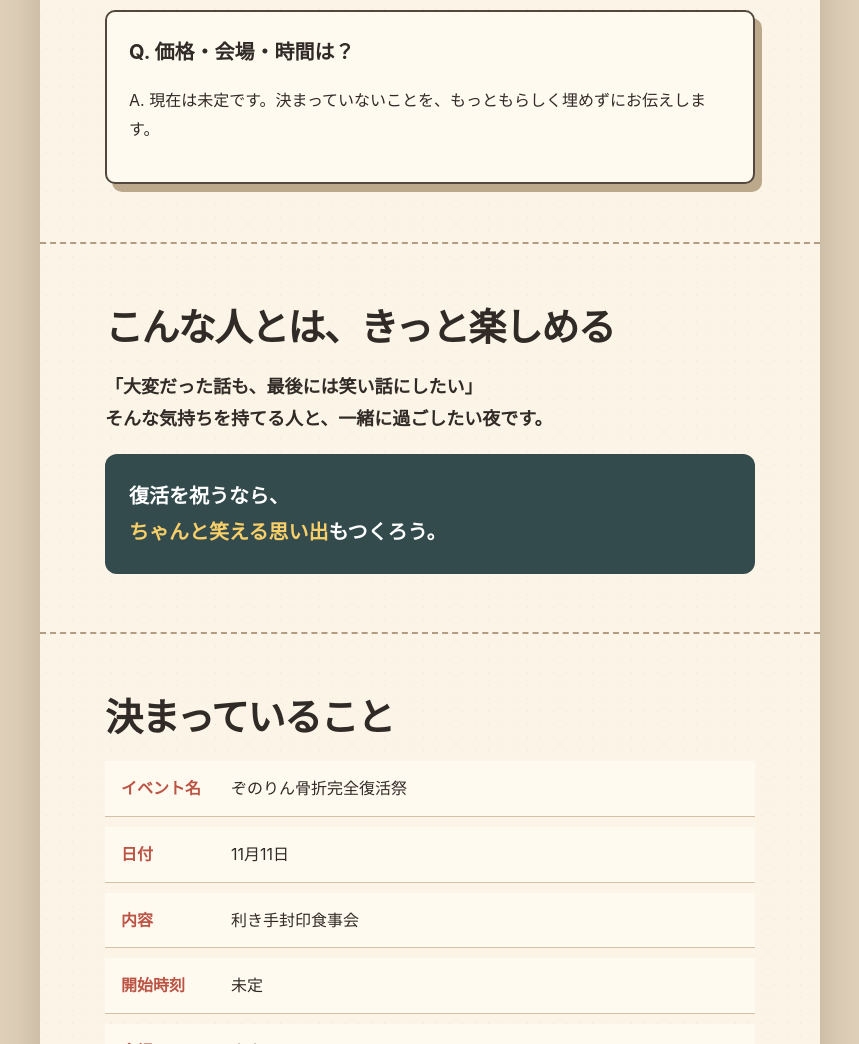
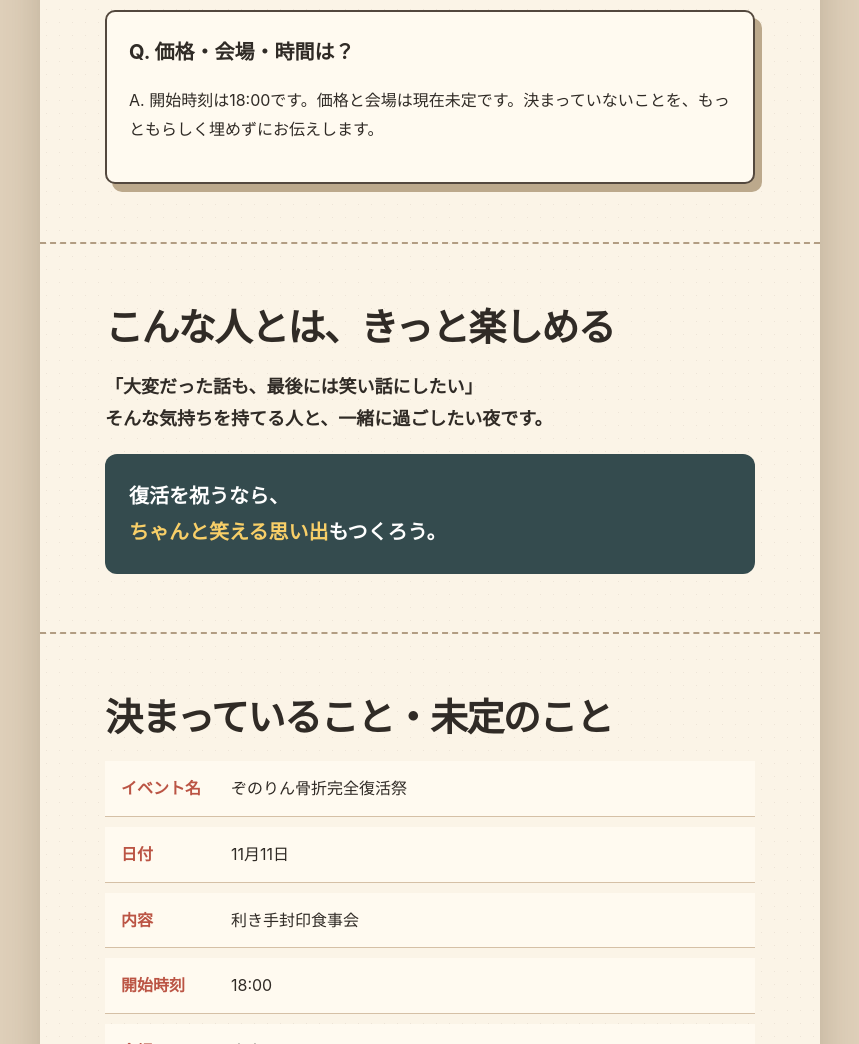
Before and after one commit to kirinukishi/zonorin-kossetsu-fukkatsu-lp-demo, a plain HTML site: page index.html in a window 1280 px wide. Shown: the part 5028-6072 px from the top of the page, without its empty margins (210-1069 px from the left). Drawn offline with Linux system fonts and the light colour scheme.

Commit message:
Update event LP start time to 18:00

```diff
--- a/index.html
+++ b/index.html
@@ -63,7 +63,7 @@
         <div class="step"><b>03｜苦戦する</b><br>豆が逃げる。箸が言うことを聞かない。思ったより難しい時間を、みんなで笑います。</div>
         <div class="step"><b>04｜できたを分け合う</b><br>食べられた人の小さな成功をみんなで喜び、最後は乾杯します。</div>
       </div>
-      <p class="notice">※詳しい開始時刻・会場・当日の進行は、決まり次第お知らせします。無理な体験をさせるためのイベントではありません。</p>
+      <p class="notice">※開始時刻は18:00です。会場・当日の進行は、決まり次第お知らせします。無理な体験をさせるためのイベントではありません。</p>
     </div></section>
 
     <section><div class="wrap">
@@ -77,7 +77,7 @@
       <h2>参加する前に、知っておいてほしいこと</h2>
       <div class="card"><h3>Q. 料理をうまく食べられなかったら？</h3><p>A. それもこのイベントの面白さです。無理に続けず、周りと笑いながら、自分のペースで楽しみます。</p></div>
       <div class="card"><h3>Q. 一人で参加しても大丈夫？</h3><p>A. 一人で来ても、苦戦した時には自然と会話が生まれる企画です。詳しい参加条件は、決まり次第ご案内します。</p></div>
-      <div class="card"><h3>Q. 価格・会場・時間は？</h3><p>A. 現在は未定です。決まっていないことを、もっともらしく埋めずにお伝えします。</p></div>
+      <div class="card"><h3>Q. 価格・会場・時間は？</h3><p>A. 開始時刻は18:00です。価格と会場は現在未定です。決まっていないことを、もっともらしく埋めずにお伝えします。</p></div>
     </div></section>
 
     <section><div class="wrap">
@@ -87,12 +87,12 @@
     </div></section>
 
     <section><div class="wrap">
-      <h2>決まっていること</h2>
+      <h2>決まっていること・未定のこと</h2>
       <ul class="facts">
         <li><b>イベント名</b>ぞのりん骨折完全復活祭</li>
         <li><b>日付</b>11月11日</li>
         <li><b>内容</b>利き手封印食事会</li>
-        <li><b>開始時刻</b>未定</li>
+        <li><b>開始時刻</b>18:00</li>
         <li><b>会場</b>未定</li>
         <li><b>参加費</b>未定</li>
       </ul>
```
